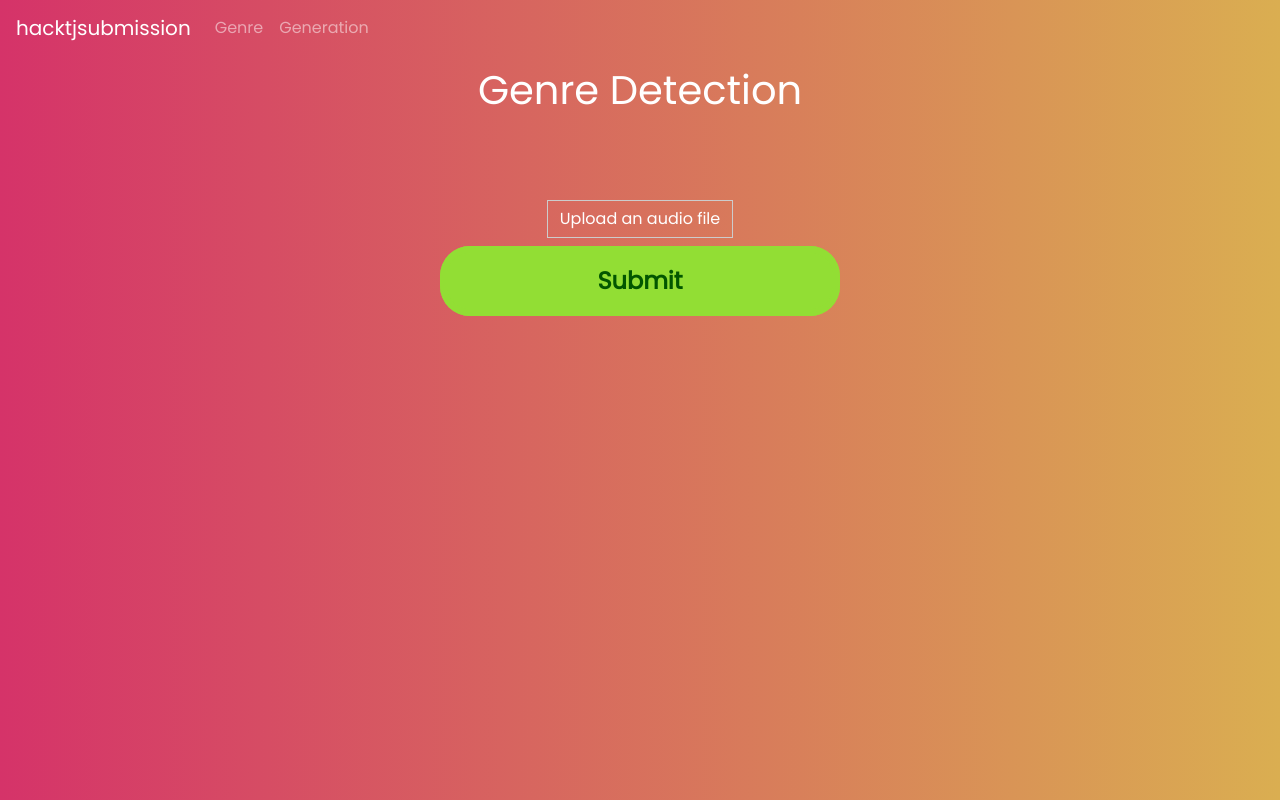
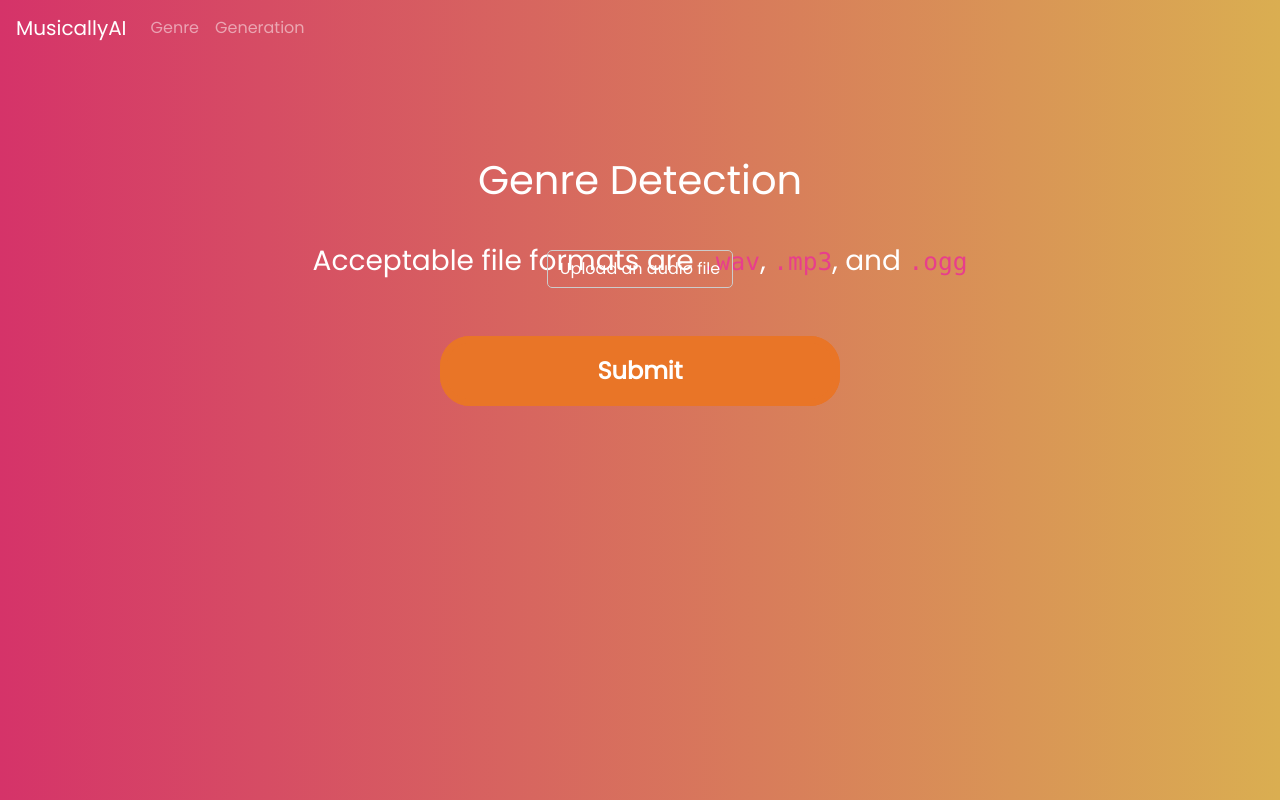
Before and after one commit to saisree27/hacktj-8.0-project, a Django app: page /genre in a window 1280 px wide. Run offline with Django 3.2, Linux system fonts and the light colour scheme; some libraries are stand-ins or nearby versions.

Commit message:
Change styling

```diff
--- a/hacktj8/music/static/css/genre.css
+++ b/hacktj8/music/static/css/genre.css
@@ -4,7 +4,7 @@
     height: 300px;
     top: 50%;
     left: 50%;
-    margin: -200px 0 0 -200px;
+    margin: -150px 0 0 -200px;
 
     text-align: center;
 }
@@ -13,9 +13,9 @@
     --background: #E5FFB3;
     --background-accent: #DBF8A3;
     --background-accent-2: #BDE66E;
-    --light: #92DE34;
-    --dark: #69BC22;
-    --text: #025600;
+    --light: #e97527;
+    --dark: #b96109;
+    --text: #ffffff;
   }
 
   #submit {
@@ -74,6 +74,7 @@ input[type="file"] {
 
 .custom-file-upload {
     border: 1px solid #ccc;
+    border-radius: 5px;
     display: inline-block;
     padding: 6px 12px;
     cursor: pointer;
--- a/hacktj8/music/templates/music/generation.html
+++ b/hacktj8/music/templates/music/generation.html
@@ -13,7 +13,7 @@
     {% block content %}
     <div class="container-fluid wrapper">
         <div class="row justify-content-center">
-            <h1 style="color: white">Generate Music</h1>
+            <h1 style="color: white; margin-top: 100px; margin-bottom: 40px;">Generate Music</h1>
         </div>
 
         <div class="row justify-content-center">
--- a/hacktj8/music/templates/music/genre.html
+++ b/hacktj8/music/templates/music/genre.html
@@ -11,7 +11,8 @@
 
 <body style="background-image:linear-gradient(90deg, #d53369 0%, #daae51 100%);">
     {% block content %}
-    <h1 style="text-align: center; margin-top: 10px; color: white;">Genre Detection</h1>
+    <h1 style="text-align: center; margin-top: 100px; color: white;">Genre Detection</h1>
+    <h3 style="text-align: center; margin-top: 40px; color: white;">Acceptable file formats are <code>.wav</code>, <code>.mp3</code>, and <code>.ogg</code></h3>
     <div class="position">
         <form action="{% url 'genre' %}" method="post" enctype="multipart/form-data">
             {% csrf_token %}
@@ -21,7 +22,7 @@
             <span id="file-selected"></span>
             {{ form.document }}
 
-            <button class="btn btn-primary" id='submit' type="submit">Submit</button>
+            <button class="btn btn-primary" id='submit' type="submit" style="margin-top:40px;">Submit</button>
         </form>
         <p id="output" style="color: white">{{message}}</p>
     </div>
--- a/hacktj8/music/templates/music/navbar.html
+++ b/hacktj8/music/templates/music/navbar.html
@@ -5,7 +5,7 @@
 <link rel="stylesheet" href="{% static 'css/navbar.css' %}">
 
 <nav class="navbar navbar-expand-lg navbar-dark navbar-custom">
-  <a class="navbar-brand" href="{% url 'index' %}">hacktjsubmission</a>
+  <a class="navbar-brand" href="{% url 'index' %}">MusicallyAI</a>
   <button class="navbar-toggler" type="button" data-toggle="collapse" data-target="#navbarNav">
     <span class="navbar-toggler-icon"></span>
   </button>
```
Also changed, not shown: hacktj8/music/static/css/generation.css (+4 -3 lines), 1 other file.
